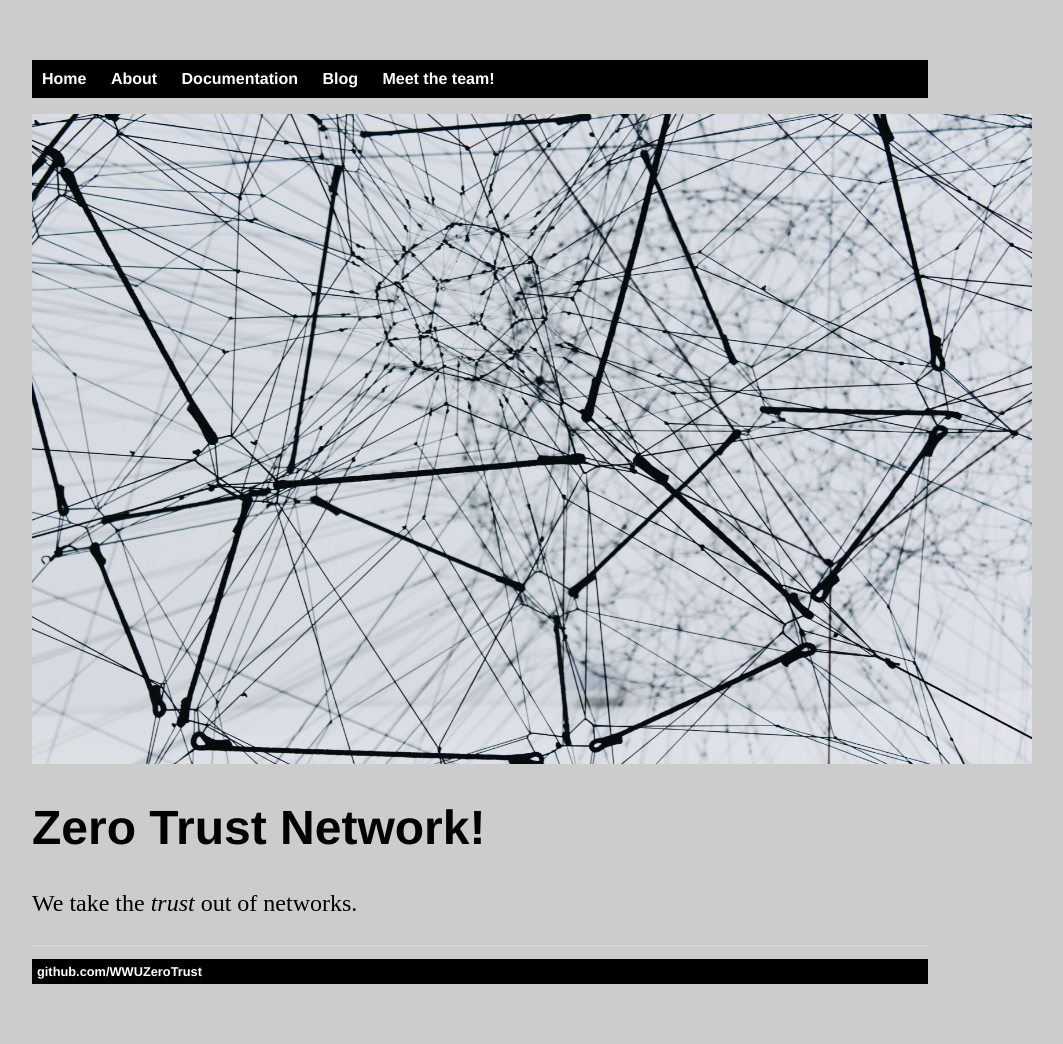
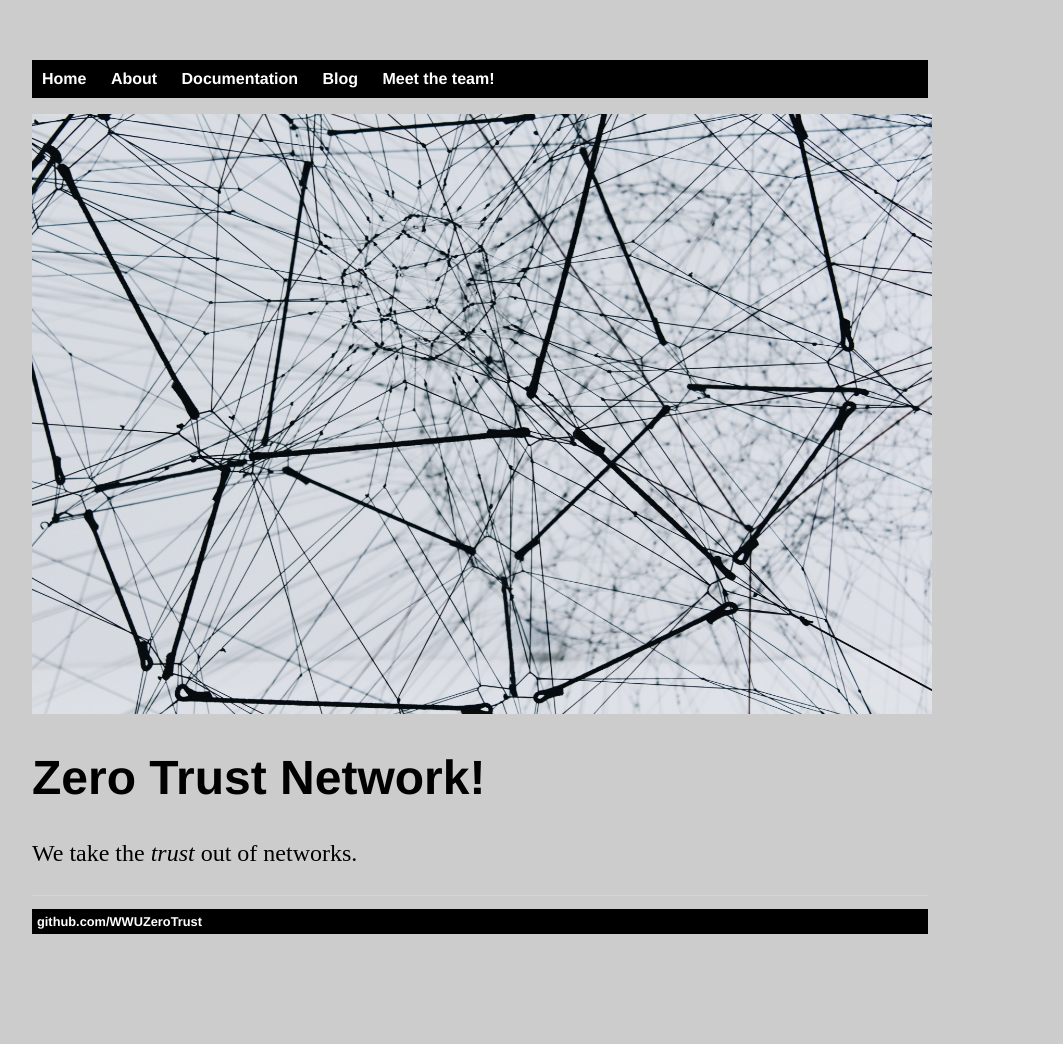
Before and after one commit to WWUZeroTrust/WWUZeroTrust.github.io, a Jekyll site: the page built from index.html, in a window 1280 px wide. Shown: the whole page, without its empty margins (160-1223 px from the left). Built offline with Jekyll 4.4.1, drawn with Linux system fonts in a browser that asks for light colours; after the commit the page ends 994 px from its top, so only the background shows below that.

Commit message:
Update index.html

```diff
--- a/index.html
+++ b/index.html
@@ -3,7 +3,7 @@
 title: Zero Trust Network
 ---
 <div class="blurb">
-	<img src="image/ZTNimage.jpg" alt="hi" class="inline" height="650" width="1000"/>
+	<img src="image/ZTNimage.jpg" alt="hi" class="inline" height="600" width="900"/>
 	<h1>Zero Trust Network!</h1>
 	<p>We take the <em>trust</em> out of networks. </p>
 </div><!-- /.blurb -->
```
